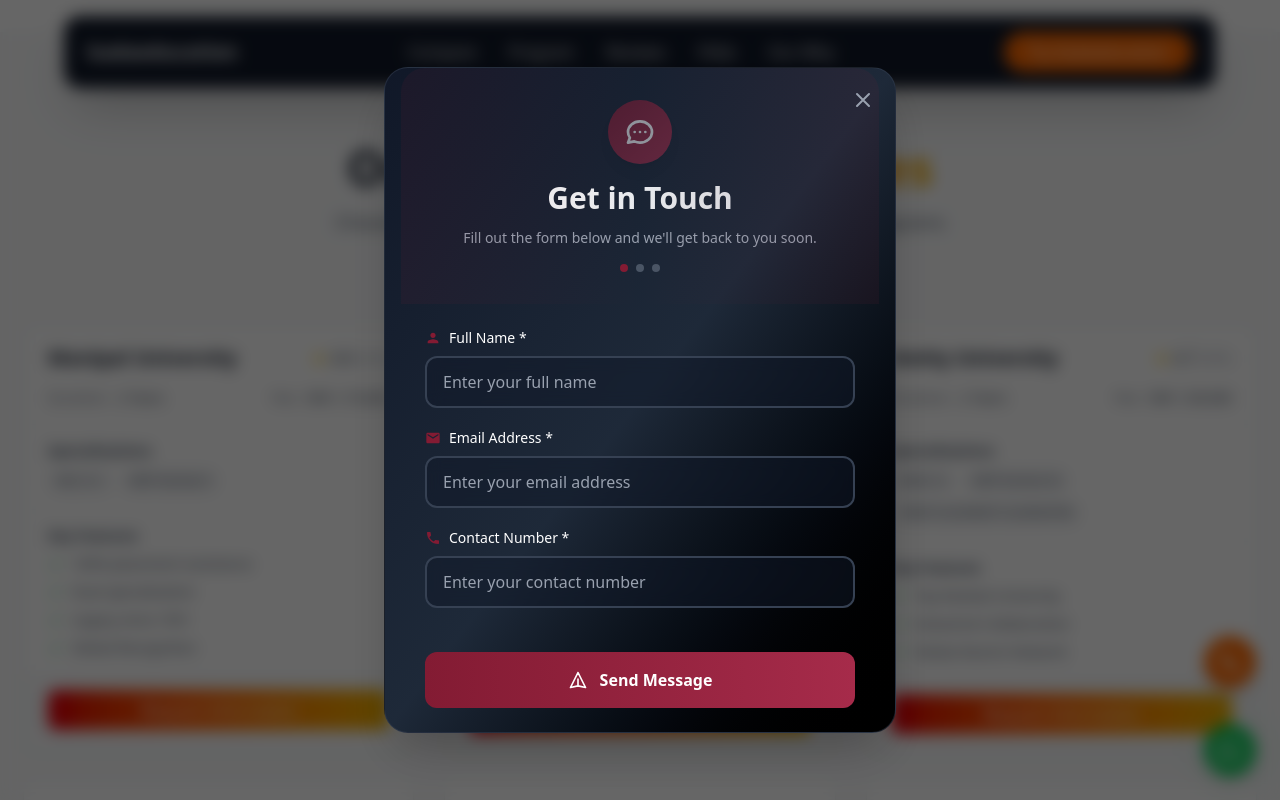
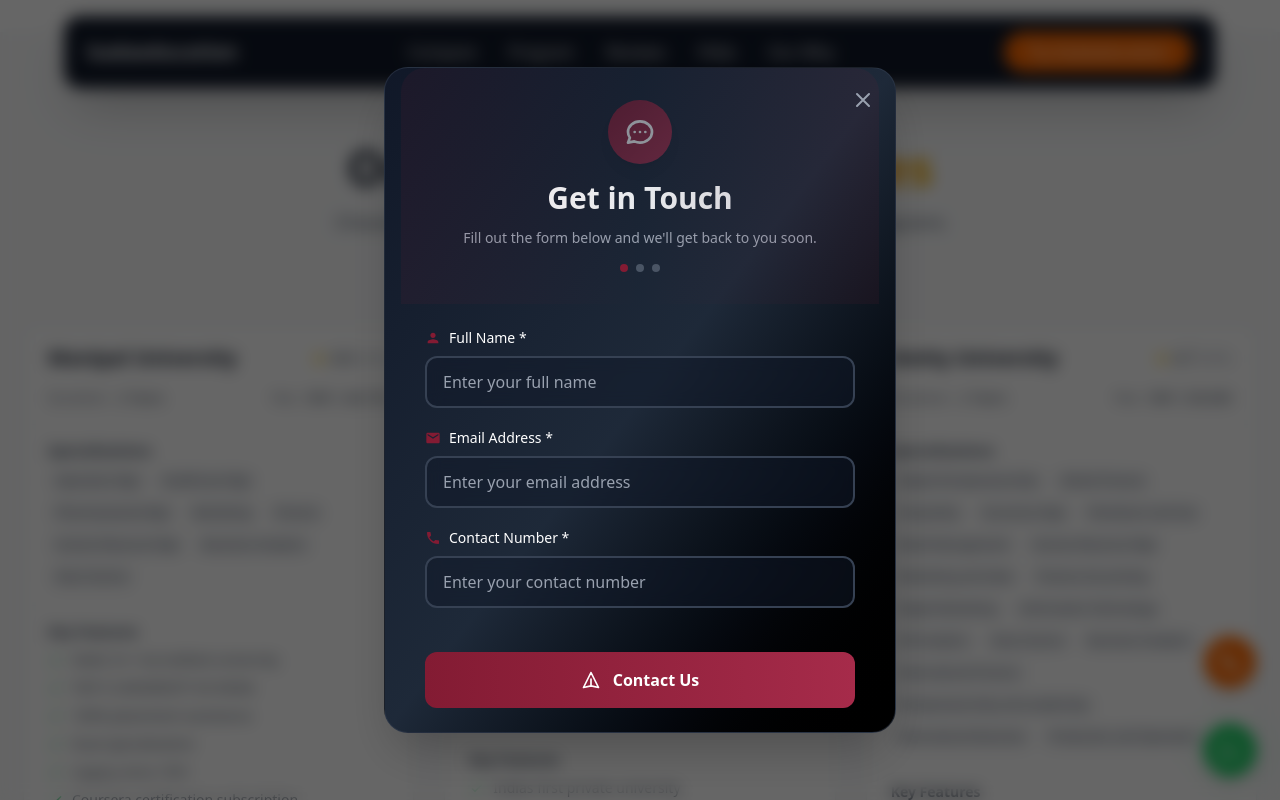
Before and after one commit to SvelteProject-1/website, a SvelteKit app: page /Program in a window 1280 px wide. Shown: the top 800 px of the page. Built offline with nearby package versions, Linux system fonts and the light colour scheme.

Commit message:
feat:footer: edit , feat:shoolini Page complete

```diff
--- a/src/app.html
+++ b/src/app.html
@@ -1,11 +1,34 @@
 <!doctype html>
 <html lang="en">
+
 <head>
 	<meta charset="utf-8" />
 	<meta name="viewport" content="width=device-width, initial-scale=1" />
 	%sveltekit.head%
+
+	<!-- Meta Pixel Code -->
+	<script>
+		!function (f, b, e, v, n, t, s) {
+			if (f.fbq) return; n = f.fbq = function () {
+				n.callMethod ?
+				n.callMethod.apply(n, arguments) : n.queue.push(arguments)
+			};
+			if (!f._fbq) f._fbq = n; n.push = n; n.loaded = !0; n.version = '2.0';
+			n.queue = []; t = b.createElement(e); t.async = !0;
+			t.src = v; s = b.getElementsByTagName(e)[0];
+			s.parentNode.insertBefore(t, s)
+		}(window, document, 'script',
+			'https://connect.facebook.net/en_US/fbevents.js');
+		fbq('init', '2143401096150704');
+		fbq('track', 'PageView');
+	</script>
+	<noscript><img height="1" width="1" style="display:none"
+			src="https://www.facebook.com/tr?id=2143401096150704&ev=PageView&noscript=1" /></noscript>
+	<!-- End Meta Pixel Code -->
 </head>
+
 <body data-sveltekit-preload-data="hover">
 	<div style="display: contents">%sveltekit.body%</div>
 </body>
+
 </html>
--- a/src/lib/components/Footer.svelte
+++ b/src/lib/components/Footer.svelte
@@ -12,7 +12,7 @@
 				<div class="rounded-full border border-black/60 bg-black/0 px-3 py-1">
 					<span class="text-black text-sm font-medium">YEAR FOUNDED</span>
 				</div>
-				<span class="text-black text-4xl font-bold">2024</span>
+				<span class="text-black text-4xl font-bold">2015</span>
 			</div>
 
 			<!-- Location -->
@@ -35,7 +35,7 @@
 				<h3 class="text-lg font-semibold text-gray-300 mb-4">Get in touch</h3>
 				<div class="space-y-2">
 					<p class="text-gray-400">business@kadaeducation.com</p>
-					<p class="text-gray-400">hello@kadaeducation.com</p>
+					<p class="text-gray-400">info@kadaeducation.com</p>
 				</div>
 			</div>
 
--- a/src/lib/components/modal/Formpopup.svelte
+++ b/src/lib/components/modal/Formpopup.svelte
@@ -359,7 +359,7 @@
 								<svg class="w-5 h-5 transition-transform duration-300 group-hover:scale-110" fill="none" stroke="currentColor" viewBox="0 0 24 24">
 									<path stroke-linecap="round" stroke-linejoin="round" stroke-width="2" d="M12 19l9 2-9-18-9 18 9-2zm0 0v-8"/>
 								</svg>
-								<span>Send Message</span>
+								<span>Contact Us</span>
 							{/if}
 						</div>
 
--- a/src/routes/+layout.svelte
+++ b/src/routes/+layout.svelte
@@ -160,7 +160,7 @@
 
 {@render children?.()}
 <Whatsapp />
-<Calling phoneNumber="+919876543210" />
+<Calling phoneNumber="+919220549335" />
 
 <!-- Form Popup Modal -->
 {#if showForm}
--- a/src/routes/+page.svelte
+++ b/src/routes/+page.svelte
@@ -21,7 +21,7 @@
 	}
 
 	const heroImages = [
-        '/Images/amity/kada_education.png',
+        '/Images/amity/kada_education01.png',
         '/Images/Manipalimages/manipal05.jpg',
         '/Images/shoolini/shoolini01.png',
         '/Images/amity/amity01.jpg',
--- a/src/routes/Landingpage/Shoolini/+page.svelte
+++ b/src/routes/Landingpage/Shoolini/+page.svelte
@@ -186,7 +186,7 @@
             </svg>
           </div>
           <h3 class="font-bold mb-2">Fees</h3>
-          <p class="text-pink-600 font-bold">₹24,500</p>
+          <p class="text-pink-600 font-bold">₹30,000</p>
           <p class="text-sm text-gray-600">Per Semester</p>
         </div>
 
@@ -209,9 +209,9 @@
               <path stroke-linecap="round" stroke-linejoin="round" stroke-width="2" d="M3.055 11H5a2 2 0 012 2v1a2 2 0 002 2 2 2 0 012 2v2.945M8 3.935V5.5A2.5 2.5 0 0010.5 8h.5a2 2 0 012 2 2 2 0 104 0 2 2 0 012-2h1.064M15 20.488V18a2 2 0 012-2h3.064" />
             </svg>
           </div>
-          <h3 class="font-bold mb-2">Study Abroad</h3>
-          <p class="text-pink-600 font-bold">INTERNATIONAL</p>
-          <p class="text-sm text-gray-600">Options in US/UK/Canada/Australia</p>
+          <h3 class="font-bold mb-2">Free Add on Course</h3>
+          <p class="text-pink-600 font-bold">Free Course</p>
+          <p class="text-sm text-gray-600">Like Adda 24x7, Study IQ, Preinsta</p>
         </div>
       </div>
     </div>
@@ -236,11 +236,11 @@
             <img src="/Images/shoolini/shoolini03.jpeg" alt="Engineering programs" class="w-full h-full object-cover"/>
           </div>
           <div class="p-6">
-            <h3 class="text-xl font-semibold text-gray-900 mb-2">Engineering & Technology</h3>
+            <h3 class="text-xl font-semibold text-gray-900 mb-2">Management studies</h3>
             <ul class="space-y-2 text-gray-600 mb-4">
               <li class="flex items-center">
                 <span class="text-pink-600 mr-2">•</span>
-                Cutting-edge programs
+                MCA, BBA, MBA, MBA
               </li>
               <li class="flex items-center">
                 <span class="text-pink-600 mr-2">•</span>
@@ -437,8 +437,8 @@
               class="w-20 h-20 rounded-full mx-auto object-cover border-4 border-pink-600"
             />
           </div>
-          <h3 class="text-pink-600 text-xl font-semibold mb-1">Sarah Johnson</h3>
-          <p class="text-gray-400 text-sm mb-6">Computer Science Graduate</p>
+          <h3 class="text-pink-600 text-xl font-semibold mb-1">Anshika Pandey</h3>
+          <p class="text-gray-400 text-sm mb-6">MBA Graduate</p>
           <p class="text-gray-300 leading-relaxed">
             "Studying at Shoolini University was a transformative experience. The cutting-edge
             facilities and supportive faculty helped me achieve my career goals. The beautiful
--- a/src/routes/Program/+page.svelte
+++ b/src/routes/Program/+page.svelte
@@ -33,9 +33,18 @@ const universities = [
     rating: 4.8,
     reviews: 428,
     duration: "2 Years",
-    fee: "INR 1,75,000",
-    specializations: ["NAC A++", "NIRF Ranked 3"],
-    features: ["100% placement assistance", "Dual specialization", "Legacy since 1951", "Global Recognition"]
+    fee: "INR 1,48,750",
+    "specializations": [
+    "Operation Mgt",
+    "Healthcare Mgt",
+    "Pharmaceutical Mgt",
+    "Marketing",
+    "Finance",
+    "Human Resource Mgt",
+    "Business Analytics",
+    "Data Science"
+  ],
+    features: ["NAAC A++ Accredited university", "TOP 3 UNIVERSITY IN INDIA","100% placement assistance", "Dual specialization", "Legacy since 1951", "Coursera certification subscription"]
   },
   {
     name: "Shoolini University",
@@ -43,9 +52,26 @@ const universities = [
     rating: 4.9,
     reviews: 512,
     duration: "2 Years",
-    fee: "NAAC A+ Accredited",
-    specializations: ["NAAC A+", "PAY AFTER PLACEMENT", "100% PLACEMENT GUARANTEE"],
-    features: ["Industry focused", "Research Focus", "Indias first private university"]
+    fee: "INR 1,50,000",
+    "specializations": [
+    "Retail Mgt",
+    "Banking & Insurance",
+    "IT Mgt",
+    "Real Estate Mgt",
+    "Agro Business Mgt",
+    "Biotechnology Mgt",
+    "Food Technology Mgt",
+    "Pharma & Healthcare Mgt",
+    "Marketing Mgt",
+    "Human Resource Mgt",
+    "Financial Mgt",
+    "Digital Marketing",
+    "Operation & Supply Chain Mgt",
+    "Tourism Mgt",
+    "Direct Selling Mgt",
+    "Data Science & Business Analytics"
+  ],
+    features: ["Indias first private university","NAAC A+ Accredited university", "PAY AFTER PLACEMENT", "100% PLACEMENT GUARANTEE","Industry focused", "Research Focus", "Multiple certificate courses", "Free value add-On courses"]
   },
   {
     name: "Amity University",
@@ -54,8 +80,27 @@ const universities = [
     reviews: 385,
     duration: "2 Years",
     fee: "INR 1,99,000",
-    specializations: ["NAAC A+", "NIRF Ranked 32", "100% PLACEMENT GUARANTEE"],
-    features: ["Top Ranked University", "Industrial Collaboration", "Global Alumni Network"]
+     "specializations": [
+    "Digital Entrepreneurship",
+    "Global Finance",
+    "Hospitality",
+    "Insurance Mgt",
+    "Petroleum and Gas",
+    "Retail Management",
+    "Human Resource Mgt",
+    "Marketing and Sales",
+    "Finance Accounting",
+    "Digital Marketing",
+    "Information Technology",
+    "HR Analytics",
+    "Data Science",
+    "Business Analytics",
+    "International Finance",
+    "Entrepreneurship and Leadership",
+    "International Business",
+    "Production and Operation"
+  ],
+    features: ["NAAC A+ Accredited university", "100% PLACEMENT GUARANTEE","Top 32 University in india","Worldwide Campuses","Industrial Collaboration", "Global Alumni Network"]
   },
   {
     name: "DY Patil University",
@@ -63,9 +108,21 @@ const universities = [
     rating: 4.8,
     reviews: 456,
     duration: "2 Years",
-    fee: "INR 1,45,400",
-    specializations: ["NAAC A+", "TOP 50 PRIVATE UNIVERSITY","40 YEAR OF LEGACY"],
-    features: ["150,000 + Alumni Network", "Research Excellence", "Top Medical college in india"]
+    fee: "INR 1,89,000",
+    "specializations": [
+    "Entrepreneurship Mgt",
+    "Sales and Marketing",
+    "Human Resource Mgt",
+    "Finance",
+    "Digital Marketing",
+    "Hospital and Healthcare Mgt",
+    "Retail Management",
+    "Logistics & Supply Chain Mgt",
+    "Data Science & Business Analytics",
+    "International Business",
+    "Event Management"
+  ],
+    features: ["NAAC A++ Accredited university", "TOP 50 PRIVATE UNIVERSITY","40 YEAR OF LEGACY","1,50,000+ Alumni Network", "Top Medical college in india"]
   },
   {
     name: "Lovely Professional University",
@@ -73,9 +130,22 @@ const universities = [
     rating: 4.6,
     reviews: 342,
     duration: "2 Years",
-    fee: "INR 1,46,240",
-    specializations: ["NAAC A+", "NIRF Ranked 31", "DUAL SPECIALIZATION"],
-    features: ["Advance LMS portal", "100% placement assistance", "Industrial Partnership","Recognized University"]
+    fee: "INR 1,61,600",
+    "specializations": [
+    "Banking and Finance",
+    "Hospital & Healthcare Mgt",
+    "Operation Management",
+    "Human Resource Mgt",
+    "Finance",
+    "Marketing",
+    "Logistics and Supply Chain Mgt",
+    "International Business",
+    "Information Technology",
+    "Data Science",
+    "Digital Marketing",
+    "Business Analytics"
+  ],
+    features: ["NAAC A++ Accredited university","TOP 31 PRIVATE UNIVERSITY","DUAL SPECIALIZATION","Advance LMS portal", "100% placement assistance", "Industrial Partnership","Best Online education services for 5+ years"]
   },
   {
     name: "Uttranchal University",
@@ -84,8 +154,17 @@ const universities = [
     reviews: 298,
     duration: "2 Years",
     fee: "INR 98,000",
-    specializations: ["NAAC A+", "30% DISCOUNT ON FEES",],
-    features: ["100% placement assistance", "Industrial partnership", "affordables fees","Inforces certification free of cost"]
+    "specializations": [
+    "Business Analytics",
+    "Information Technology",
+    "Logistics & Supply Chain",
+    "Financial Mgt",
+    "Marketing Mgt",
+    "Human Resource",
+    "Digital Marketing",
+    "International Business"
+  ],
+    features: ["NAAC A+ Accredited university","100% placement assistance", "Industrial partnership", "Affordables fees","Infosys certification free of cost"]
   }
 ];
 
@@ -117,7 +196,7 @@ const universities = [
             <div class="grid grid-cols-1 md:grid-cols-2 lg:grid-cols-3 gap-6 md:gap-8">
                 {#each universities as university}
                     <div
-                        class="bg-white rounded-xl shadow-sm hover:shadow-md transition-all duration-300 overflow-hidden"
+                        class="bg-white rounded-xl shadow-sm hover:shadow-md transition-all duration-300 overflow-hidden flex flex-col h-full"
                         transition:fade={{duration: 300}}
                     >
                         <!-- University Header -->
@@ -142,6 +221,8 @@ const universities = [
                             </div>
                         </div>
 
+                        <!-- Content Area -->
+                        <div class="flex-grow flex flex-col">
                             <!-- Specializations -->
                             <div class="px-6 py-4 border-b border-gray-100">
                                 <h4 class="text-sm font-semibold text-gray-700 mb-2">Specializations</h4>
@@ -155,7 +236,7 @@ const universities = [
                             </div>
 
                             <!-- Features -->
-                        <div class="px-6 py-4">
+                            <div class="px-6 py-4 flex-grow">
                                 <h4 class="text-sm font-semibold text-gray-700 mb-2">Key Features</h4>
                                 <ul class="space-y-2">
                                     {#each university.features as feature}
@@ -167,6 +248,7 @@ const universities = [
                                         </li>
                                     {/each}
                                 </ul>
+                            </div>
                         </div>
 
                         <!-- Action Button -->
```
Also changed, not shown: 1 other file (tests, documents, lock files or other folders). Lines whose indentation alone changed are shown as unchanged.
